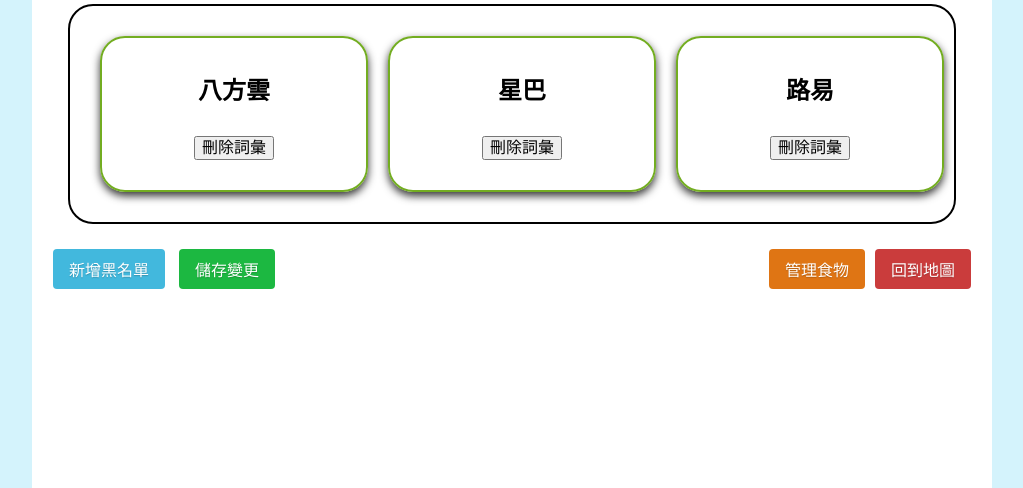
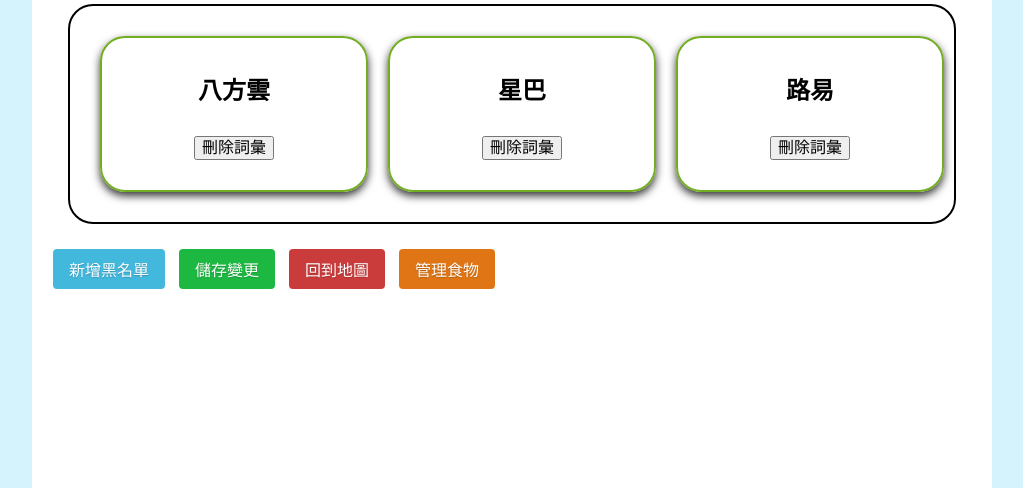
Before and after one commit to xjxjcldk9/Foodiebot, a Flask app: page /profile/black_list in a window 1280 px wide. Shown: the part 195-683 px from the top of the page, without its empty margins (128-1151 px from the left). Run offline with Flask 3, Linux system fonts and the light colour scheme; the visitor is signed in with stand-in values (Sample User, id 1); data comes from the database, SQL or seed files in the repository; both versions use the stored data as it was after the commit; some libraries are stand-ins or nearby versions.

Commit message:
fix button place

```diff
--- a/foodiebot/templates/profile/manage_black_list.html
+++ b/foodiebot/templates/profile/manage_black_list.html
@@ -43,8 +43,8 @@
 <button class="button-success pure-button" id="save">儲存變更</button>
 
 
-<a style="float: right;" class="button-error pure-button" href="{{ url_for('restaurant.user_input') }}">回到地圖</a>
-<a style="float: right;" class="button-warning pure-button" href="{{ url_for('profile.manage_food') }}">管理食物</a>
+<a class="button-error pure-button" href="{{ url_for('restaurant.user_input') }}">回到地圖</a>
+<a class="button-warning pure-button" href="{{ url_for('profile.manage_food') }}">管理食物</a>
 
 
 
--- a/foodiebot/templates/profile/manage_food.html
+++ b/foodiebot/templates/profile/manage_food.html
@@ -48,8 +48,9 @@
 <button class="button-secondary pure-button" id="add">新增卡片</button>
 <button class="button-success pure-button" id="save">儲存變更</button>
 
-<a style="float: right;" class="button-error pure-button" href="{{ url_for('restaurant.user_input') }}">回到地圖</a>
-<a style="float: right;" class="button-warning pure-button" href="{{ url_for('profile.black_list') }}">管理黑名單</a>
+
+<a class="button-error pure-button" href="{{ url_for('restaurant.user_input') }}">回到地圖</a>
+<a class="button-warning pure-button" href="{{ url_for('profile.black_list') }}">管理黑名單</a>
 
 
 
```
Also changed, not shown: foodiebot/schema.sql (+4 -4 lines).
